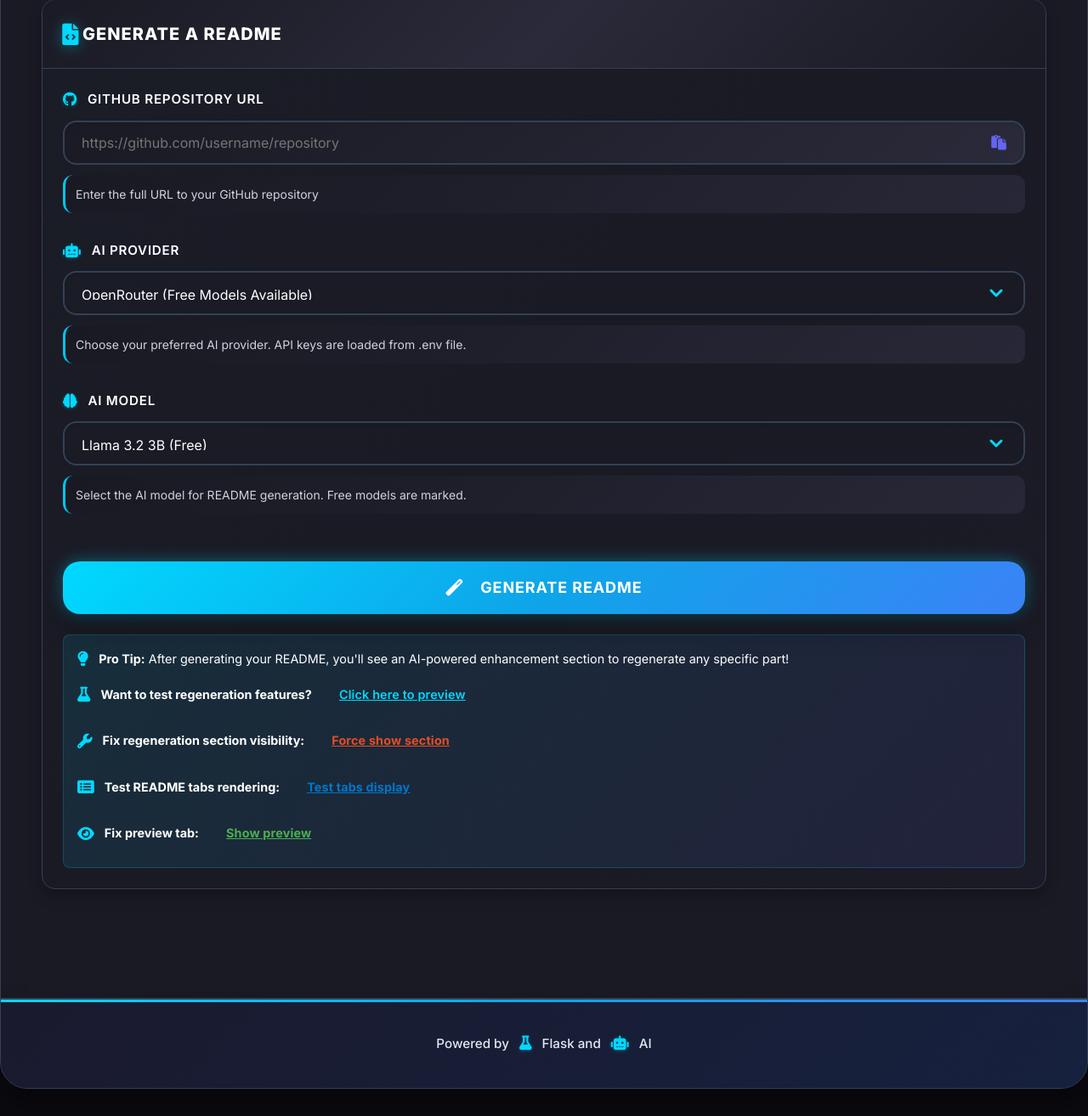
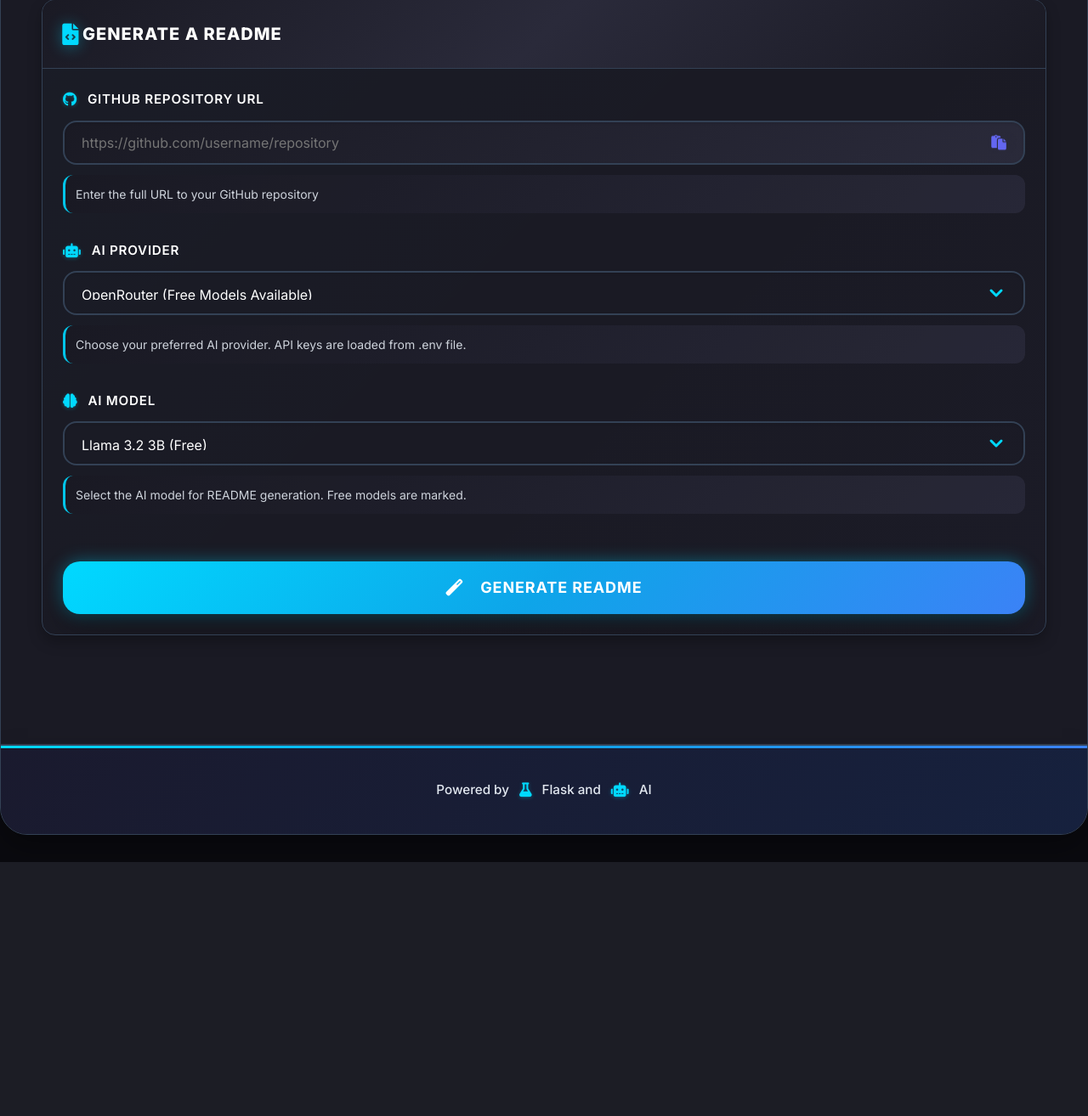
Before and after one commit to Shaik-Nihal/GitHub-Readme_1, a Flask app: page / in a window 1280 px wide. Shown: the part 1025-2339 px from the top of the page at 85% size. After the commit the page ends 2040 px from the top, so only its background shows below. Run offline with Flask 3, Linux system fonts and the light colour scheme; some libraries are stand-ins or nearby versions.

Commit message:
Debug code removal

```diff
--- a/templates/index.html
+++ b/templates/index.html
@@ -167,44 +167,7 @@
                         </button>
                     </form>
 
-                    <div class="form-info">
-                        <div class="info-item">
-                            <i class="fas fa-lightbulb"></i>
-                            <span><strong>Pro Tip:</strong> After generating your README, you'll see an AI-powered enhancement section to regenerate any specific part!</span>
-                        </div>
-                        <div class="info-item" style="margin-top: 0.5rem;">
-                            <i class="fas fa-flask"></i>
-                            <span><strong>Want to test regeneration features?</strong>
-                                <button type="button" onclick="testRegeneration()" class="btn-link" style="color: var(--primary-color); background: none; border: none; text-decoration: underline; cursor: pointer; font-size: 0.9rem;">
-                                    Click here to preview
-                                </button>
-                            </span>
-                        </div>
-                        <div class="info-item" style="margin-top: 0.5rem;">
-                            <i class="fas fa-wrench"></i>
-                            <span><strong>Fix regeneration section visibility:</strong>
-                                <button type="button" onclick="forceShowRegenerationSection()" class="btn-link" style="color: #e44d26; background: none; border: none; text-decoration: underline; cursor: pointer; font-size: 0.9rem; font-weight: bold;">
-                                    Force show section
-                                </button>
-                            </span>
-                        </div>
-                        <div class="info-item" style="margin-top: 0.5rem;">
-                            <i class="fas fa-list-alt"></i>
-                            <span><strong>Test README tabs rendering:</strong>
-                                <button type="button" onclick="testTabsRendering()" class="btn-link" style="color: #0077cc; background: none; border: none; text-decoration: underline; cursor: pointer; font-size: 0.9rem; font-weight: bold;">
-                                    Test tabs display
-                                </button>
-                            </span>
-                        </div>
-                        <div class="info-item" style="margin-top: 0.5rem;">
-                            <i class="fas fa-eye"></i>
-                            <span><strong>Fix preview tab:</strong>
-                                <button type="button" onclick="forceShowPreview()" class="btn-link" style="color: #4CAF50; background: none; border: none; text-decoration: underline; cursor: pointer; font-size: 0.9rem; font-weight: bold;">
-                                    Show preview
-                                </button>
-                            </span>
-                        </div>
-                    </div>
+
                 </div>
             </div>
 
```
Also changed, not shown: static/tab-preview-fix.js (deleted, +0 -146 lines).
